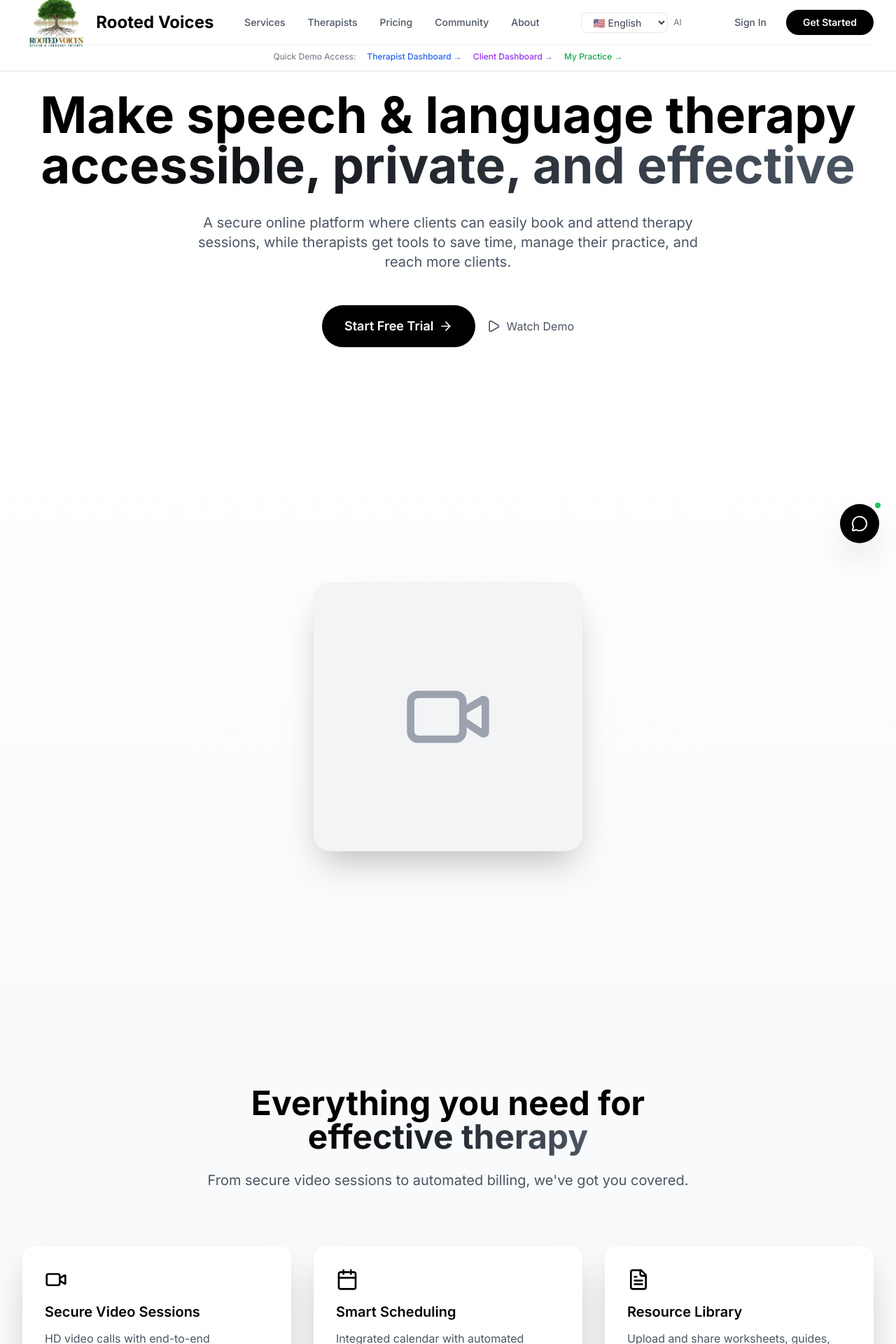
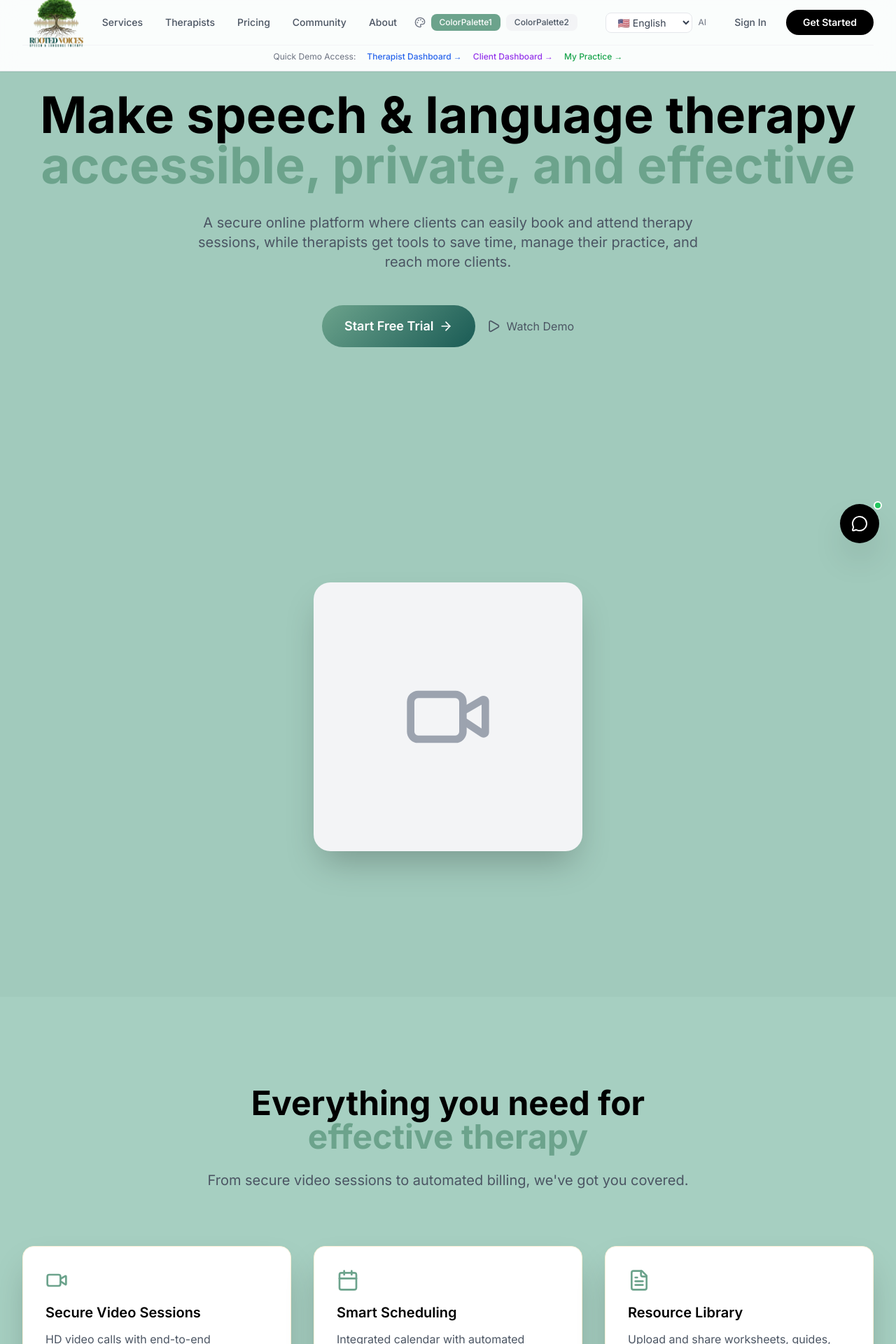
Before and after one commit to prashant-jadon/rootedvoice-frontend, a Next.js app: page / in a window 1280 px wide. Shown: the top 1920 px of the page at 70% size. Built offline with nearby package versions, Linux system fonts and the light colour scheme.

Commit message:
new colors

```diff
--- a/src/app/globals.css
+++ b/src/app/globals.css
@@ -9,6 +9,36 @@
 
   body {
     @apply bg-white text-black font-sans;
+  }
+
+  /* Color Palette 1 - Fresh & Natural */
+  :root[data-palette="1"] {
+    --primary: #6CA38C;
+    --primary-dark: #1A5B55;
+    --accent: #FBEFD7;
+    --secondary: #E1966C;
+    --light: #A6CFC1;
+    --background: #A1CABC;
+  }
+
+  /* Color Palette 2 - Earthy & Warm */
+  :root[data-palette="2"] {
+    --primary: #2B493D;
+    --primary-dark: #1B3431;
+    --accent: #B77538;
+    --secondary: #889790;
+    --light: #F7EBD3;
+    --background: #97A49A;
+  }
+
+  /* Default to Palette 1 */
+  :root {
+    --primary: #6CA38C;
+    --primary-dark: #1A5B55;
+    --accent: #FBEFD7;
+    --secondary: #E1966C;
+    --light: #A6CFC1;
+    --background: #A1CABC;
   }
 }
 
@@ -23,6 +53,67 @@
 
   .premium-shadow {
     box-shadow: 0 25px 50px -12px rgba(0, 0, 0, 0.25);
+  }
+
+  /* Color Palette Utility Classes */
+  .palette-primary {
+    background-color: var(--primary);
+  }
+
+  .palette-primary-dark {
+    background-color: var(--primary-dark);
+  }
+
+  .palette-accent {
+    background-color: var(--accent);
+  }
+
+  .palette-secondary {
+    background-color: var(--secondary);
+  }
+
+  .palette-light {
+    background-color: var(--light);
+  }
+
+  .palette-background {
+    background-color: var(--background);
+  }
+
+  .text-palette-primary {
+    color: var(--primary);
+  }
+
+  .text-palette-primary-dark {
+    color: var(--primary-dark);
+  }
+
+  .text-palette-accent {
+    color: var(--accent);
+  }
+
+  .text-palette-secondary {
+    color: var(--secondary);
+  }
+
+  .text-palette-light {
+    color: var(--light);
+  }
+
+  .border-palette-primary {
+    border-color: var(--primary);
+  }
+
+  .border-palette-accent {
+    border-color: var(--accent);
+  }
+
+  .gradient-palette {
+    background: linear-gradient(135deg, var(--primary), var(--primary-dark));
+  }
+
+  .gradient-palette-accent {
+    background: linear-gradient(135deg, var(--accent), var(--secondary));
   }
 
   .parallax-container {
--- a/src/app/page.tsx
+++ b/src/app/page.tsx
@@ -1,12 +1,23 @@
 'use client'
 
 import { motion } from 'framer-motion'
-import { ArrowRight, Play, Users, Calendar, Shield, Star, CheckCircle, Video, FileText, CreditCard } from 'lucide-react'
+import { ArrowRight, Play, Users, Calendar, Shield, Star, CheckCircle, Video, FileText, CreditCard, Palette } from 'lucide-react'
 import Link from 'next/link'
+import { useState, useEffect } from 'react'
 
 export default function LandingPage() {
+  const [currentPalette, setCurrentPalette] = useState('1')
+
+  useEffect(() => {
+    // Set the data attribute on the html element to control CSS variables
+    document.documentElement.setAttribute('data-palette', currentPalette)
+  }, [currentPalette])
+
+  const switchPalette = (palette: string) => {
+    setCurrentPalette(palette)
+  }
   return (
-    <div className="min-h-screen bg-white">
+    <div className="min-h-screen palette-background">
       {/* Navigation */}
       <nav className="fixed top-0 w-full z-50 bg-white/95 backdrop-blur-md border-b border-gray-200 shadow-sm">
         <div className="max-w-7xl mx-auto px-4 sm:px-6 lg:px-8">
@@ -18,7 +29,7 @@ export default function LandingPage() {
                 alt="Rooted Voices Speech & Language Therapy"
                  className="w-18 h-20 mr-2"
               />
-              <h1 className="text-2xl font-bold text-black">Rooted Voices</h1>
+
             </Link>
 
             {/* Main Navigation Links */}
@@ -38,6 +49,31 @@ export default function LandingPage() {
               <Link href="/who-we-are" className="text-sm font-medium text-gray-600 hover:text-black transition-colors">
                 About
               </Link>
+            </div>
+
+            {/* Color Palette Switcher */}
+            <div className="hidden md:flex items-center mx-4 space-x-2">
+              <Palette className="w-4 h-4 text-gray-500" />
+              <button
+                onClick={() => switchPalette('1')}
+                className={`px-3 py-1 rounded-lg text-xs font-medium transition-all duration-300 ${
+                  currentPalette === '1'
+                    ? 'palette-primary text-white'
+                    : 'bg-gray-100 text-gray-600 hover:bg-gray-200'
+                }`}
+              >
+                ColorPalette1
+              </button>
+              <button
+                onClick={() => switchPalette('2')}
+                className={`px-3 py-1 rounded-lg text-xs font-medium transition-all duration-300 ${
+                  currentPalette === '2'
+                    ? 'palette-primary text-white'
+                    : 'bg-gray-100 text-gray-600 hover:bg-gray-200'
+                }`}
+              >
+                ColorPalette2
+              </button>
             </div>
 
             {/* AI Language Selector */}
@@ -90,7 +126,7 @@ export default function LandingPage() {
             >
               Make speech & language therapy
               <br />
-              <span className="gradient-text">accessible, private, and effective</span>
+              <span className="text-palette-primary">accessible, private, and effective</span>
             </motion.h1>
 
             <motion.p
@@ -109,7 +145,7 @@ export default function LandingPage() {
               transition={{ duration: 0.8, delay: 0.4 }}
               className="flex flex-col sm:flex-row gap-4 justify-center items-center"
             >
-              <Link href="/signup" className="bg-black text-white px-8 py-4 rounded-full text-lg font-semibold hover:bg-gray-800 transition-all duration-300 flex items-center group">
+              <Link href="/signup" className="gradient-palette text-white px-8 py-4 rounded-full text-lg font-semibold hover:opacity-90 transition-all duration-300 flex items-center group">
                 Start Free Trial
                 <ArrowRight className="ml-2 w-5 h-5 group-hover:translate-x-1 transition-transform" />
               </Link>
@@ -124,7 +160,7 @@ export default function LandingPage() {
 
       {/* Parallax Hero Image */}
       <section className="relative h-screen overflow-hidden">
-        <div className="absolute inset-0 bg-gradient-to-b from-white to-gray-50"></div>
+        <div className="absolute inset-0 bg-gradient-to-b from-palette-background to-palette-light"></div>
         <div className="absolute inset-0 flex items-center justify-center">
           <motion.div
             initial={{ opacity: 0, scale: 0.8 }}
@@ -138,13 +174,13 @@ export default function LandingPage() {
       </section>
 
       {/* Features Section */}
-      <section id="features" className="py-32 px-4 sm:px-6 lg:px-8 bg-gray-50">
+      <section id="features" className="py-32 px-4 sm:px-6 lg:px-8 palette-light">
         <div className="max-w-7xl mx-auto">
           <div className="text-center mb-20">
             <h2 className="text-4xl md:text-5xl font-bold text-black mb-6">
               Everything you need for
               <br />
-              <span className="gradient-text">effective therapy</span>
+              <span className="text-palette-primary">effective therapy</span>
             </h2>
             <p className="text-xl text-gray-600 max-w-3xl mx-auto">
               From secure video sessions to automated billing, we've got you covered.
@@ -189,9 +225,9 @@ export default function LandingPage() {
                 initial={{ opacity: 0, y: 30 }}
                 whileInView={{ opacity: 1, y: 0 }}
                 transition={{ duration: 0.6, delay: index * 0.1 }}
-                className="bg-white p-8 rounded-2xl premium-shadow hover:shadow-2xl transition-all duration-300"
+                className="bg-white p-8 rounded-2xl premium-shadow hover:shadow-2xl transition-all duration-300 border border-palette-accent"
               >
-                <div className="text-black mb-4">{feature.icon}</div>
+                <div className="text-palette-primary mb-4">{feature.icon}</div>
                 <h3 className="text-xl font-semibold text-black mb-3">{feature.title}</h3>
                 <p className="text-gray-600">{feature.description}</p>
               </motion.div>
@@ -225,23 +261,23 @@ export default function LandingPage() {
       </section>
 
       {/* Pricing Section */}
-      <section id="pricing" className="py-32 px-4 sm:px-6 lg:px-8 bg-gray-50">
+      <section id="pricing" className="py-32 px-4 sm:px-6 lg:px-8 palette-accent">
         <div className="max-w-7xl mx-auto">
           <div className="text-center mb-20">
             <h2 className="text-4xl md:text-5xl font-bold text-black mb-6">
               Simple, transparent
               <br />
-              <span className="gradient-text">pricing</span>
+              <span className="text-palette-primary">pricing</span>
             </h2>
             <p className="text-xl text-gray-600 max-w-3xl mx-auto">
               Choose the plan that works best for your practice.
             </p>
 
             {/* Insurance Banner */}
-            <div className="mt-8 inline-flex items-center bg-gradient-to-r from-blue-50 to-indigo-50 border border-blue-200 rounded-full px-6 py-2">
-              <span className="text-blue-600 font-medium text-sm">
+            <div className="mt-8 inline-flex items-center palette-light border border-palette-primary rounded-full px-6 py-2">
+              <span className="text-palette-primary-dark font-medium text-sm">
                 🏥 Insurance billing coming soon!
-                <span className="text-blue-500 ml-1">(60-90 day credentialing timeline)</span>
+                <span className="text-palette-primary ml-1">(60-90 day credentialing timeline)</span>
               </span>
             </div>
           </div>
@@ -307,13 +343,13 @@ export default function LandingPage() {
                 initial={{ opacity: 0, y: 30 }}
                 whileInView={{ opacity: 1, y: 0 }}
                 transition={{ duration: 0.6, delay: index * 0.1 }}
-                className={`bg-white p-8 rounded-2xl premium-shadow relative ${
-                  plan.popular ? 'ring-2 ring-black' : ''
+                className={`bg-white p-8 rounded-2xl premium-shadow relative border ${
+                  plan.popular ? 'ring-2 ring-palette-primary border-palette-primary' : 'border-palette-accent'
                 }`}
               >
                 {plan.popular && (
                   <div className="absolute -top-4 left-1/2 transform -translate-x-1/2">
-                    <span className="bg-black text-white px-4 py-1 rounded-full text-sm font-semibold">
+                    <span className="gradient-palette text-white px-4 py-1 rounded-full text-sm font-semibold">
                       Most Popular
                     </span>
                   </div>
@@ -361,7 +397,7 @@ export default function LandingPage() {
           >
             Ready to transform your
             <br />
-            <span className="gradient-text">therapy practice?</span>
+            <span className="text-palette-primary">therapy practice?</span>
           </motion.h2>
 
           <motion.p
@@ -379,7 +415,7 @@ export default function LandingPage() {
             transition={{ duration: 0.8, delay: 0.4 }}
             className="flex flex-col sm:flex-row gap-4 justify-center items-center"
           >
-            <Link href="/signup" className="bg-black text-white px-8 py-4 rounded-full text-lg font-semibold hover:bg-gray-800 transition-all duration-300 flex items-center group">
+            <Link href="/signup" className="gradient-palette text-white px-8 py-4 rounded-full text-lg font-semibold hover:opacity-90 transition-all duration-300 flex items-center group">
               Start Your Free Trial
               <ArrowRight className="ml-2 w-5 h-5 group-hover:translate-x-1 transition-transform" />
             </Link>
@@ -391,7 +427,7 @@ export default function LandingPage() {
       </section>
 
       {/* Footer */}
-      <footer className="bg-black text-white py-16 px-4 sm:px-6 lg:px-8">
+      <footer className="palette-primary-dark text-white py-16 px-4 sm:px-6 lg:px-8">
         <div className="max-w-7xl mx-auto">
           <div className="grid md:grid-cols-4 gap-8">
             <div>
```
